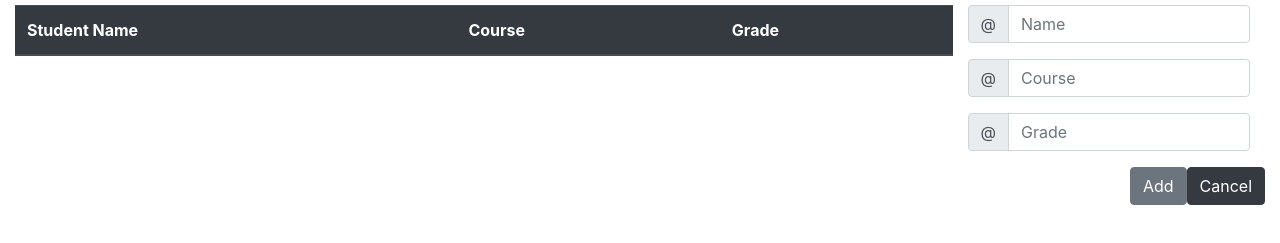
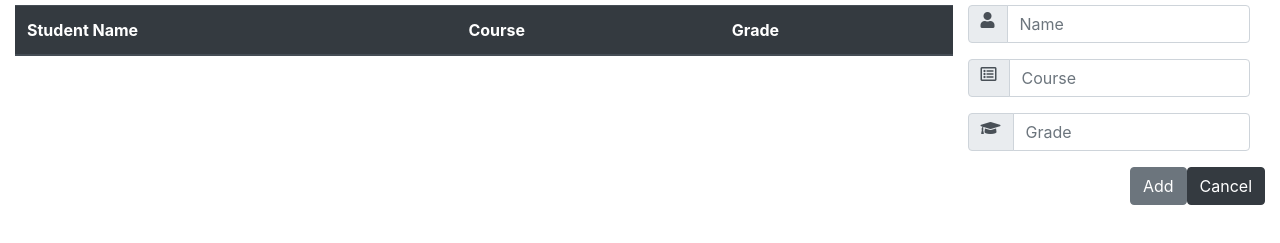
Before and after one commit to marcnicdao/student-grade-table, a plain HTML site: page index.html in a window 1280 px wide. Shown: the part 51-294 px from the top of the page. Drawn offline with nearby package versions, Linux system fonts and the light colour scheme; no server answers.

Commit message:
fixed form icons

```diff
--- a/components/app.js
+++ b/components/app.js
@@ -5,7 +5,6 @@ class App{
         this.gradeForm = gradeForm;
         this.handleGetGradesError = this.handleGetGradesError.bind(this);
         this.handleGetGradesSuccess = this.handleGetGradesSuccess.bind(this);
-        this.getGrades = this.getGrades.bind(this);
         this.createGrade = this.createGrade.bind(this);
         this.handeleCreateGradeError = this.handeleCreateGradeError.bind(this);
         this.handleCreateGradeSuccess = this.handleCreateGradeSuccess.bind(this)
--- a/index.html
+++ b/index.html
@@ -35,21 +35,21 @@
 
             <div class="input-group mb-3">
                 <div class="input-group-prepend">
-                    <span class="input-group-text" id="basic-addon1">@</span>
+                    <span class="input-group-text fas fa-user id="basic-addon1"></span>
                 </div>
                 <input type="text" class="form-control" name="name" placeholder="Name">
             </div>
 
             <div class="input-group mb-3">
                 <div class="input-group-prepend">
-                    <span class="input-group-text" id="basic-addon2">@</span>
+                    <span class="input-group-text far fa-list-alt" id="basic-addon2"></span>
                 </div>
                 <input type="text" class="form-control" name="course" placeholder="Course">
             </div>
 
             <div class="input-group mb-3">
                 <div class="input-group-prepend">
-                    <span class="input-group-text" id="basic-addon3">@</span>
+                    <span class="input-group-text fas fa-graduation-cap" id="basic-addon3"></span>
                 </div>
                 <input type="text" class="form-control" name="grade" placeholder="Grade">
             </div>
```
